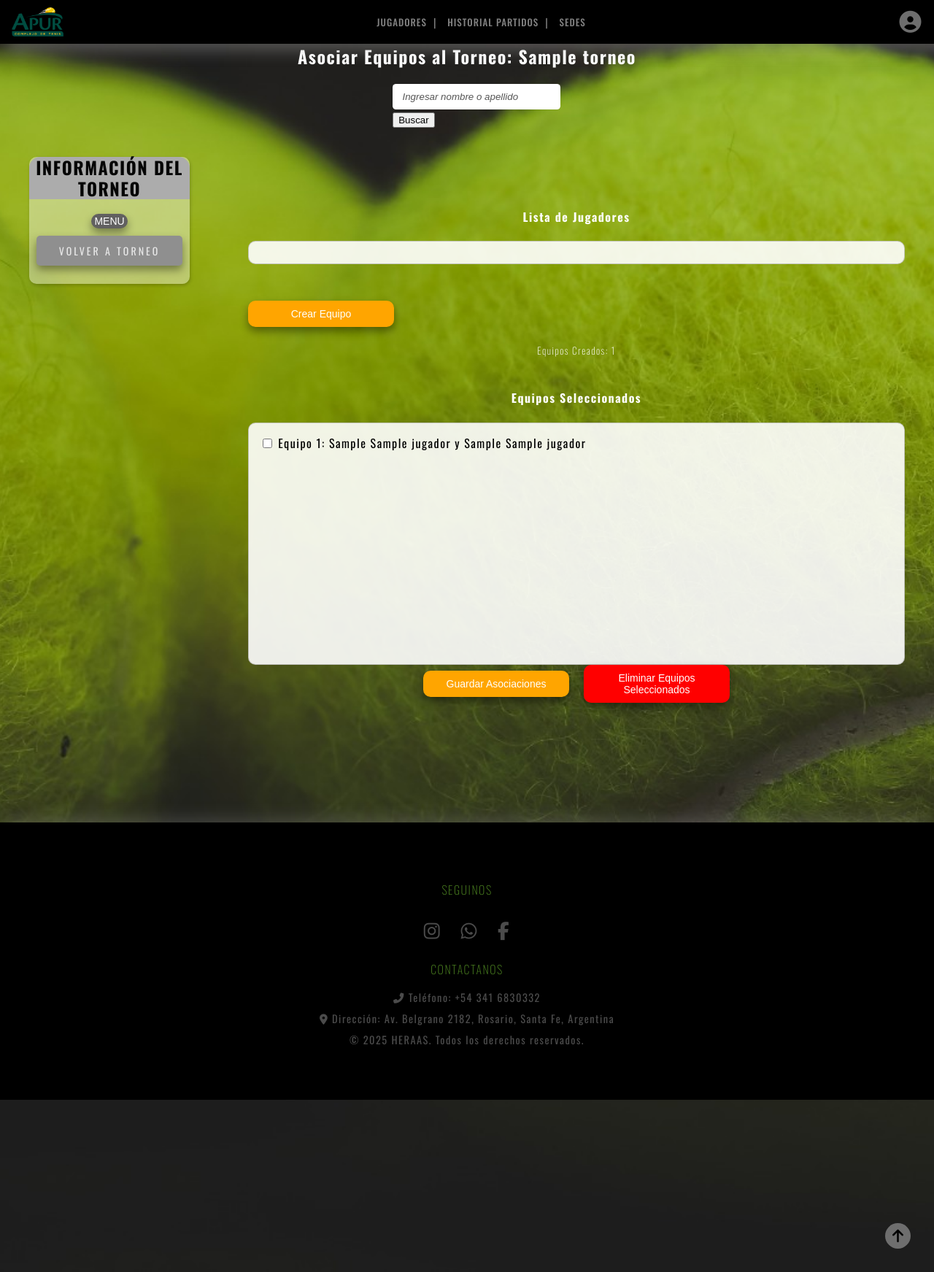
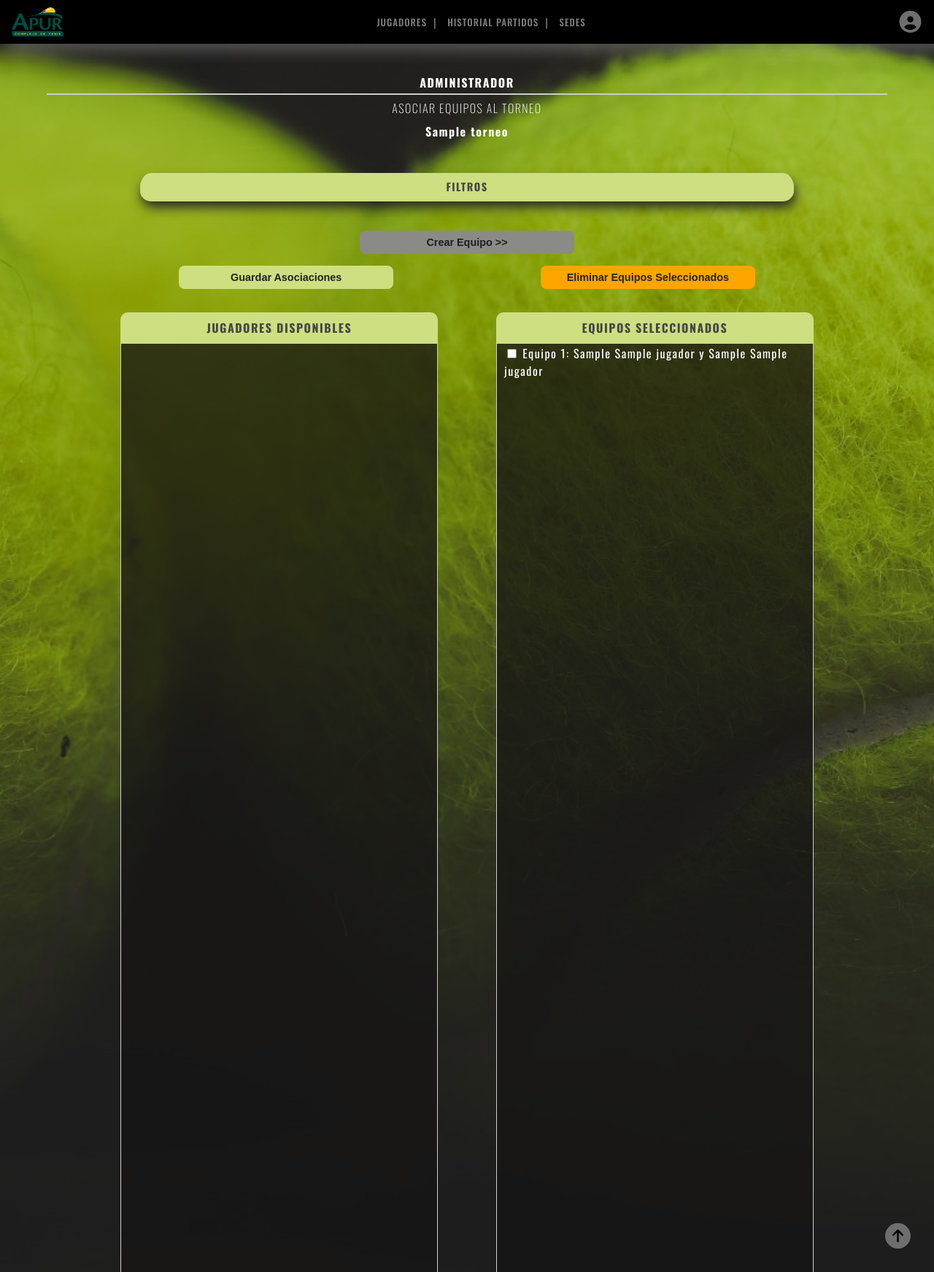
Before and after one commit to CAROLLFLORES/torneos_ranking_tenis, a Django app: page /asociar_equipos/1/ in a window 1280 px wide. Shown: the whole page at 73% size. Run offline with Django 5.2, Linux system fonts and the light colour scheme; tables that the repository leaves empty hold one stand-in row (values such as "Sample post"); some libraries are stand-ins or nearby versions.

Commit message:
arreglo vista y buscador en equipos

```diff
--- a/AppDjango/templates/asociar_equipos.html
+++ b/AppDjango/templates/asociar_equipos.html
@@ -6,41 +6,73 @@
 {% block body_class %}fondo-secundario{% endblock %}
 
 {% block content %}
-<div class="container-admin" style="max-width: 1200px; margin: auto;">
+<div class="container-admin">
     <h4>ADMINISTRADOR</h4>
     <div class="text-section">
         <hr class="separator-line">
-        <h2 class="text-primary text-center">Asociar Equipos al Torneo: {{ torneo.nombre }}</h2>
+        <h5 style="font-size: 1rem; margin-top: 1rem; margin-bottom: .5rem;">ASOCIAR EQUIPOS AL TORNEO</h5>
+        <h4 style="margin-top: 0; margin-bottom: 2rem;">{{ torneo.nombre }}</h4>
     </div>
-    <form method="GET" action="">
-        <input type="text" name="search" placeholder="Ingresar nombre o apellido" value="{{ search }}">
-        <button type="submit">Buscar</button>
-    </form>
 
 
-    <div class="form-container d-flex justify-content-center align-items-start flex-column" style="margin-top: 40px; max-height: 85vh; padding-bottom: 100px;">
 
-        <div class="narrow-box">
-            <div class="title-orange-gris">
-                <h1 class="text-center">INFORMACIÓN DEL TORNEO</h1>
+    <div class="recuadro-tabla" style="margin-bottom: 2rem;">
+        <div id="toggle-crear" class="green-box-title-btn" style="cursor: pointer;">
+            <h4 style="margin: 0;">FILTROS</h4>
         </div>
-            <a href="{% url 'admin_menu' %}" class="d-flex justify-content-center">
-                <button class="login-button peque">MENU</button>
+        <div id="form-crear" class="form-container-torneos hidden">
+
+            <div style="display: inline-block; text-align: start; align-items: center; justify-content: center; margin: auto auto;">
+                <span class="span-filter">BUSCAR JUGADORES DISPONIBLES</span>
+                <form method="GET" action="" class="d-flex align-items-center mb-3" style="gap: 10px;">
+                    <input type="hidden" name="busqueda_equipo" value="1"> <!-- ESTA ES LA CLAVE -->
+                    <div class="filtro-busqueda1">
+                        <label for="search1">Buscar Jugador 1</label>
+                        <input class="input-field form-control" type="text" name="search1" placeholder="Ej: Pérez" value="{{ request.GET.search1 }}">
+                    </div>
+                    <div class="filtro-busqueda1">
+                        <label for="search2">Buscar Jugador 2</label>
+                        <input class="input-field form-control" type="text" name="search2" placeholder="Ej: Gómez" value="{{ request.GET.search2 }}">
+                    </div>
+                    <button type="submit" class="btn-carga-masiva mt-2" style="width: 100%;">Buscar</button>
+                </form>
+                <div>
+                    <a class="a-options" href="{% url 'crear_torneo' %}" style="margin-bottom: 1rem;">
+                        <i class="bi bi-arrow-left"></i> VOLVER A GESTIÓN DE TORNEOS
                     </a>
-            <a href="{% url 'crear_torneo' %}">
-                        <button class='login-button-gris chico'>VOLVER A TORNEO</button>
-                </a>
-
-<!-- Fin Informacion de torneo  105-->
+                </div>
+            </div>
+        </div>
     </div>
 
-        <form id="createTeamForm" method="POST" action="" style="width: 100%; max-width: 900px;">
+
+
+    <!-- Formulario Equipos -->
+    <form id="createTeamForm" method="POST" action="">
         {% csrf_token %}
-            <div class="recuadros-container d-flex align-items-center gap-5">
-                <!-- Recuadro Izquierdo: Lista de Jugadores -->
-                <div class="jugadores-box" style="flex: 1; text-align: center;">
-                    <h4>Lista de Jugadores</h4>
-                    <div id="jugadoresLista" style="max-height: 300px; overflow-y: auto; border: 1px solid rgba(0, 0, 0, 0.2); background-color: rgba(255, 255, 255, 0.9); padding: 15px; border-radius: 10px;">
+        <!-- BOTONES GUARDAR / ELIMINAR -->
+            <!-- CONTROLES -->
+            <div class="botones-jugadores ">
+                <button type="button" id="crearEquipoButton" class="btn-carga-masiva">
+                    Crear Equipo &gt;&gt;
+                </button>
+
+            </div>
+        <div class="botones-jugadores">
+            <button type="submit" name="action" value="asociar" class="btn-crear">
+                Guardar Asociaciones
+            </button>
+            <button type="submit" name="action" value="desasociar" class="btn-delete1">
+                Eliminar Equipos Seleccionados
+            </button>
+        </div>
+        <div class="contenedor-jugadores">
+            <!-- JUGADORES DISPONIBLES -->
+            <div class="bloque-jugadores">
+                <div class="titulo-jugadores">
+                    <h4 style="margin: 0;">JUGADORES DISPONIBLES</h4>
+                </div>
+                <div class="lista-jugadores" id="jugadoresLista">
                     {% for jugador in jugadores_disponibles %}
                         <div class="form-check" style="text-align:left;">
                             <input
@@ -48,8 +80,7 @@
                                 type="checkbox"
                                 name="jugadores"
                                 value="{{ jugador.dni }}"
-                                id="jugador{{ jugador.dni }}"
-                            >
+                                id="jugador{{ jugador.dni }}">
                             <label class="form-check-label jugador-label" for="jugador{{ jugador.dni }}">
                                 {{ jugador.apellido | upper}} {{ jugador.nombre }}
                             </label>
@@ -58,33 +89,14 @@
                 </div>
             </div>
 
-                <!-- Botón Crear Equipos y Contador de Equipos Creados -->
-                <div class="d-flex flex-column align-items-center" style="text-align: center; margin-top: 50px;">
-                    <button
-                        type="button"
-                        id="crearEquipoButton"
-                        class="login-button chico mt-3"
-                        style="margin: 0 0 20px 0;"
-                    >
-                        Crear Equipo
-                    </button>
-                    <h5 class="text-center">
-                        Equipos Creados:
-                        <span id="equiposCount{{ torneo.id }}">
-                            {{ equipos_asociados.count }}
-                        </span>
-                    </h5>
+
+
+            <!-- EQUIPOS SELECCIONADOS -->
+            <div class="bloque-jugadores">
+                <div class="titulo-jugadores">
+                    <h4 style="margin: 0;">EQUIPOS SELECCIONADOS</h4>
                 </div>
-
-                <!-- Recuadro Derecho: Equipos Seleccionados -->
-                <div class="jugadores-box" style="flex: 1; text-align: center;">
-                    <h4>Equipos Seleccionados</h4>
-                    <div
-                        class="card-body"
-                        id="selectedTeamsBox{{ torneo.id }}"
-                        style="border: 1px solid rgba(0, 0, 0, 0.2); background-color: rgba(255, 255, 255, 0.9);
-                               border-radius: 10px; padding: 15px; height: 300px; overflow-y: auto;"
-                    >
+                <div class="lista-jugadores" id="selectedTeamsBox{{ torneo.id }}">
                     {% if equipos_asociados %}
                         {% for equipo in equipos_asociados %}
                             <div class="form-check" style="text-align:left;">
@@ -93,51 +105,22 @@
                                     type="checkbox"
                                     name="equipos"
                                     value="{{ equipo.id }}"
-                                    id="equipo{{ equipo.id }}"
-
-                                    >
-                                    <label
-                                        class="form-check-label"
-                                        for="equipo{{ equipo.id }}"
-                                        style="color: black;"
-                                    >
+                                    id="equipo{{ equipo.id }}">
+                                <label class="form-check-label" for="equipo{{ equipo.id }}">
                                     Equipo {{ forloop.counter }}:
-                                        {{ equipo.jugador1.apellido }} {{ equipo.jugador1.nombre }}
-                                        y
-                                        {{ equipo.jugador2.apellido }} {{ equipo.jugador2.nombre }}
+                                    {{ equipo.jugador1.apellido }} {{ equipo.jugador1.nombre }} y {{ equipo.jugador2.apellido }} {{ equipo.jugador2.nombre }}
                                 </label>
                             </div>
                         {% endfor %}
                     {% else %}
-                            <p id="noTeamsText" style="color: gray;">
-                                No hay equipos seleccionados.
-                            </p>
+                        <p style="color: gray;">No hay equipos seleccionados.</p>
                     {% endif %}
                 </div>
             </div>
         </div>
 
-            <div class="text-center mt-4" style="display: flex; justify-content: center; align-items: center; gap: 20px;">
-                <button type="submit" name="action" value="asociar" class="login-button chico mb-2" style="margin: 0; padding: 10px 30px;">
-                    Guardar Asociaciones
-                </button>
-                <button type="submit" name="action" value="desasociar" class="login-button chico fondo-boton-eliminar" style="margin: 0; padding: 10px 30px;">
-                    Eliminar Equipos Seleccionados
-                </button>
-            </div>
+
     </form>
-    </div>
-</div>
-
-<!-- Modal para mensajes -->
-<div id="messageModal" class="modal">
-    <div class="modal-content">
-        <h4 id="modal-title">Mensaje</h4>
-        <p id="modal-message"></p>
-        <div class="modal-buttons">
-            <button id="closeModalButton" class="button-close">Aceptar</button>
-        </div>
-    </div>
 </div>
 
 <!-- Estilo del modal -->
@@ -168,25 +151,7 @@
     margin-top: 20px;
 }
 
-.button-close {
-    background-color: #007BFF;
-    color: white;
-    padding: 10px 20px;
-    border: none;
-    border-radius: 5px;
-    cursor: pointer;
-}
-.button-close:hover {
-    background-color: #0056b3;
-}
 
-.jugador-label {
-    color: black;
-}
-
-.form-check-label {
-    color: black;
-}
 </style>
 
 <!-- JavaScript para funcionalidad del botón y el modal -->
--- a/AppDjango/templates/asociar_jugadores.html
+++ b/AppDjango/templates/asociar_jugadores.html
@@ -44,7 +44,7 @@
             <div>
                 <div class="botones-jugadores">
                     <button class="btn-carga-masiva" type="button" onclick="moveSelected('availableBox', 'selectedBox', event)">
-                        Agregar al Listador &gt;&gt;
+                        Agregar al Listado &gt;&gt;
                     </button>
                     <button class="btn-carga-masiva" type="button" onclick="moveSelected('selectedBox', 'availableBox', event)">
                         &lt;&lt;  Quitar del Listado
--- a/AppDjango/torneo/views.py
+++ b/AppDjango/torneo/views.py
@@ -536,7 +536,11 @@ def asociar_jugadores(request, id):
 @csrf_exempt
 def asociar_equipos(request, id):
     torneo = get_object_or_404(Torneo, id=id)
-    search = request.GET.get('search', '')  # Captura la búsqueda
+    search = request.GET.get('search', '').strip()
+    search1 = request.GET.get('search1', '').strip()
+    search2 = request.GET.get('search2', '').strip()
+    modo_equipo = request.GET.get('busqueda_equipo') == '1'
+
 
     jugadores_disponibles = Jugador.objects.none()
     if torneo.tipo == 'F':
@@ -552,10 +556,21 @@ def asociar_equipos(request, id):
     jugadores_disponibles = jugadores_disponibles.exclude(dni__in=dnis_en_equipo)
 
     # ✅ Aplicar búsqueda si hay texto ingresado
-    if search:
+    # ✅ Buscar solo si no es modo_equipo (esto mantiene el comportamiento anterior)
+    if not modo_equipo and search:
         jugadores_disponibles = jugadores_disponibles.filter(
             Q(nombre__icontains=search) | Q(apellido__icontains=search)
         )
+
+# ✅ Lógica de búsqueda doble exclusiva de esta vista
+    if modo_equipo and (search1 or search2):
+        filtros = Q()
+        if search1:
+            filtros |= Q(nombre__icontains=search1) | Q(apellido__icontains=search1)
+        if search2:
+            filtros |= Q(nombre__icontains=search2) | Q(apellido__icontains=search2)
+        jugadores_disponibles = jugadores_disponibles.filter(filtros).distinct()
+
 
     # Ordenar por apellido y nombre
     jugadores_disponibles = jugadores_disponibles.order_by('apellido', 'nombre')
@@ -626,12 +641,16 @@ def asociar_equipos(request, id):
 
     all_messages = [m.message for m in messages.get_messages(request)]
     return render(request, 'asociar_equipos.html', {
-        'torneo': torneo,
-        'jugadores_disponibles': jugadores_disponibles,
-        'equipos_asociados': equipos_asociados,
-        'all_messages': all_messages,
-        'search': search  # ✅ Asegurate de devolverlo al template
-    })
+    'torneo': torneo,
+    'jugadores_disponibles': jugadores_disponibles,
+    'equipos_asociados': equipos_asociados,
+    'all_messages': all_messages,
+    'search': search,
+    'search1': search1,
+    'search2': search2,
+    'modo_equipo': modo_equipo,
+})
+
 
 #--------------------------------------------------------------------------------------------------------------
 
```
Lines whose indentation alone changed are shown as unchanged.
